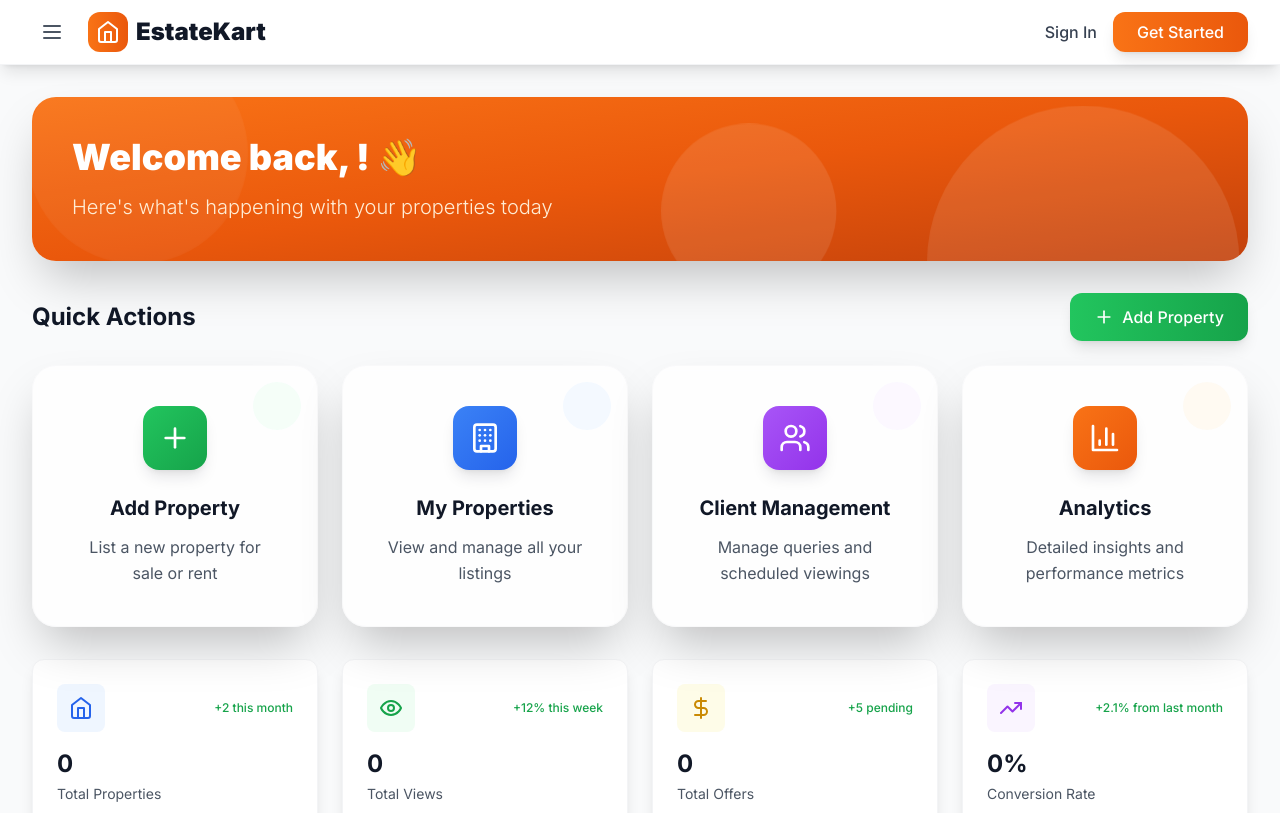
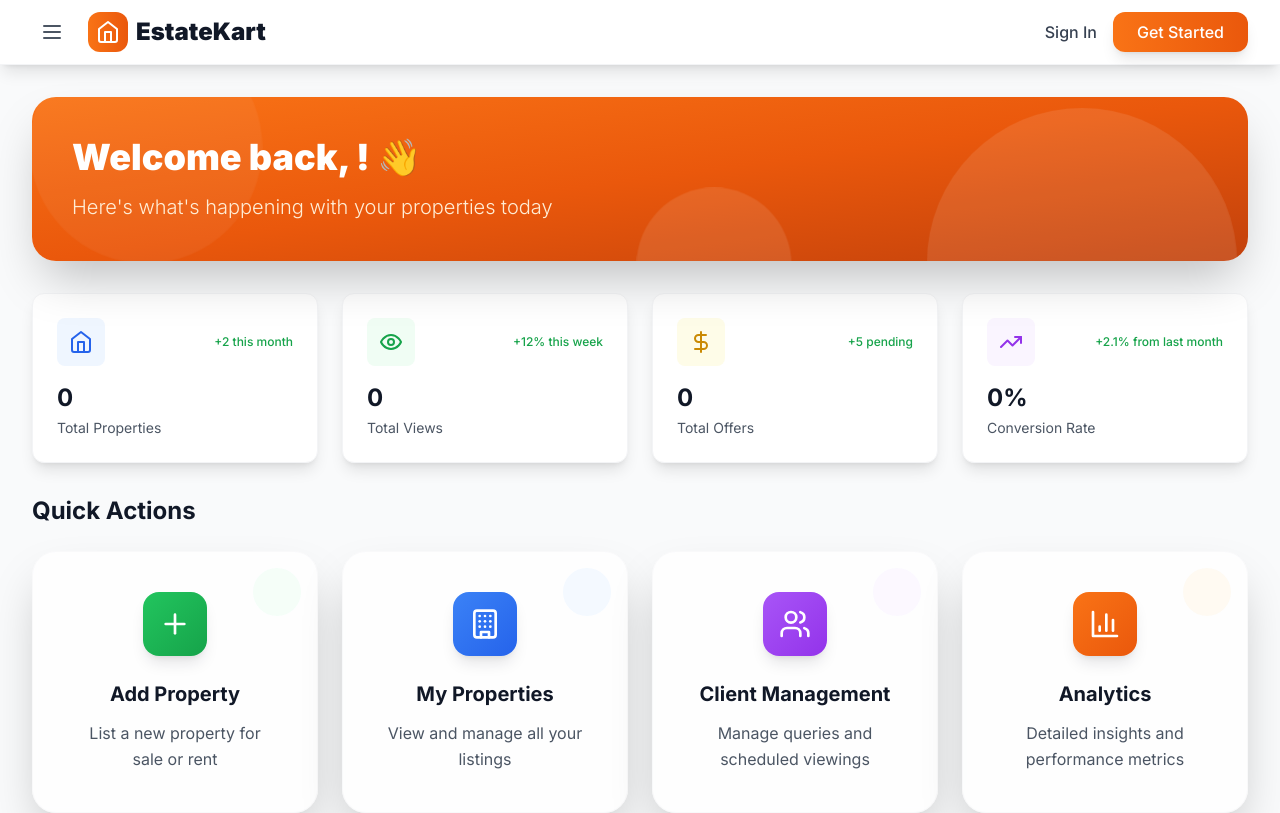
Before and after one commit to AbhishekRai795/Project-EstateKart, a React (Vite) app: page /lister/dashboard in a window 1280 px wide. Shown: the top 813 px of the page. Built offline with nearby package versions, Linux system fonts and the light colour scheme.

Commit message:
Lister Dashboard Update

```diff
--- a/src/index.css
+++ b/src/index.css
@@ -2,33 +2,6 @@
 @tailwind components;
 @tailwind utilities;
 
-/* Animated blobs */
-@keyframes blob {
-  0% {
-    transform: translate(0px, 0px) scale(1);
-  }
-  33% {
-    transform: translate(30px, -50px) scale(1.1);
-  }
-  66% {
-    transform: translate(-20px, 20px) scale(0.9);
-  }
-  100% {
-    transform: translate(0px, 0px) scale(1);
-  }
-}
-
-.animate-blob {
-  animation: blob 7s infinite;
-}
-
-.animation-delay-2000 {
-  animation-delay: 2s;
-}
-
-.animation-delay-4000 {
-  animation-delay: 4s;
-}
 
 
 /* Add to src/index.css for sharp professional patterns */
--- a/src/pages/lister/Dashboard.tsx
+++ b/src/pages/lister/Dashboard.tsx
@@ -81,106 +81,6 @@ export const ListerDashboard: React.FC = () => {
       </motion.div>
 
       {/* Quick Actions - Enhanced with floating add button */}
-      <motion.div variants={itemVariants} className="mb-8">
-        <div className="flex items-center justify-between mb-6">
-          <h2 className="text-2xl font-bold text-gray-900">Quick Actions</h2>
-          <div className="hidden md:block">
-            <Link
-              to="/add-property"
-              className="group bg-gradient-to-r from-green-500 to-green-600 hover:from-green-600 hover:to-green-700 text-white px-6 py-3 rounded-xl font-medium transition-all duration-300 flex items-center space-x-2 shadow-lg hover:shadow-xl transform hover:scale-105"
-            >
-              <Plus className="w-5 h-5" />
-              <span>Add Property</span>
-            </Link>
-          </div>
-        </div>
-
-        <div className="grid grid-cols-1 md:grid-cols-2 lg:grid-cols-4 gap-6">
-          {/* Add Property */}
-          <Link
-            to="/add-property"
-            className="group bg-white/80 backdrop-blur-sm p-10 rounded-3xl shadow-2xl text-center hover:shadow-primary-500/20 transition-all duration-500 hover:scale-105 hover:-translate-y-2 transform border border-gray-100/50 relative overflow-hidden cursor-pointer"
-          >
-            <div className="absolute inset-0 bg-gradient-to-br from-green-500/5 to-green-600/10 opacity-0 group-hover:opacity-100 transition-opacity duration-500"></div>
-            <div className="absolute top-4 right-4 w-12 h-12 bg-green-100 rounded-full opacity-30 group-hover:scale-150 transition-transform duration-500"></div>
-
-            <div className="relative z-10">
-              <div className="inline-flex items-center justify-center w-16 h-16 bg-gradient-to-br from-green-500 to-green-600 rounded-2xl text-white mb-6 group-hover:scale-110 transition-transform duration-300 shadow-lg">
-                <Plus className="w-8 h-8" />
-              </div>
-              <h3 className="text-xl font-bold text-gray-900 mb-3 group-hover:text-primary-600 transition-colors">
-                Add Property
-              </h3>
-              <p className="text-gray-600 leading-relaxed">
-                List a new property for sale or rent
-              </p>
-            </div>
-          </Link>
-
-          {/* My Properties */}
-          <Link
-            to="/lister/properties"
-            className="group bg-white/80 backdrop-blur-sm p-10 rounded-3xl shadow-2xl text-center hover:shadow-primary-500/20 transition-all duration-500 hover:scale-105 hover:-translate-y-2 transform border border-gray-100/50 relative overflow-hidden cursor-pointer"
-          >
-            <div className="absolute inset-0 bg-gradient-to-br from-blue-500/5 to-blue-600/10 opacity-0 group-hover:opacity-100 transition-opacity duration-500"></div>
-            <div className="absolute top-4 right-4 w-12 h-12 bg-blue-100 rounded-full opacity-30 group-hover:scale-150 transition-transform duration-500"></div>
-
-            <div className="relative z-10">
-              <div className="inline-flex items-center justify-center w-16 h-16 bg-gradient-to-br from-blue-500 to-blue-600 rounded-2xl text-white mb-6 group-hover:scale-110 transition-transform duration-300 shadow-lg">
-                <Building className="w-8 h-8" />
-              </div>
-              <h3 className="text-xl font-bold text-gray-900 mb-3 group-hover:text-primary-600 transition-colors">
-                My Properties
-              </h3>
-              <p className="text-gray-600 leading-relaxed">
-                View and manage all your listings
-              </p>
-            </div>
-          </Link>
-
-          {/* Client Management */}
-          <Link
-            to="/lister/clients"
-            className="group bg-white/80 backdrop-blur-sm p-10 rounded-3xl shadow-2xl text-center hover:shadow-primary-500/20 transition-all duration-500 hover:scale-105 hover:-translate-y-2 transform border border-gray-100/50 relative overflow-hidden cursor-pointer"
-          >
-            <div className="absolute inset-0 bg-gradient-to-br from-purple-500/5 to-purple-600/10 opacity-0 group-hover:opacity-100 transition-opacity duration-500"></div>
-            <div className="absolute top-4 right-4 w-12 h-12 bg-purple-100 rounded-full opacity-30 group-hover:scale-150 transition-transform duration-500"></div>
-
-            <div>
-              <div className="inline-flex items-center justify-center w-16 h-16 bg-gradient-to-br from-purple-500 to-purple-600 rounded-2xl text-white mb-6 group-hover:scale-110 transition-transform duration-300 shadow-lg">
-                <Users className="w-8 h-8" />
-              </div>
-              <h3 className="text-xl font-bold text-gray-900 mb-3 group-hover:text-primary-600 transition-colors">
-                Client Management
-              </h3>
-              <p className="text-gray-600 leading-relaxed">
-                Manage queries and scheduled viewings
-              </p>
-            </div>
-          </Link>
-
-          {/* Analytics */}
-          <Link
-            to="/lister/analytics"
-            className="group bg-white/80 backdrop-blur-sm p-10 rounded-3xl shadow-2xl text-center hover:shadow-primary-500/20 transition-all duration-500 hover:scale-105 hover:-translate-y-2 transform border border-gray-100/50 relative overflow-hidden cursor-pointer"
-          >
-            <div className="absolute inset-0 bg-gradient-to-br from-orange-500/5 to-orange-600/10 opacity-0 group-hover:opacity-100 transition-opacity duration-500"></div>
-            <div className="absolute top-4 right-4 w-12 h-12 bg-orange-100 rounded-full opacity-30 group-hover:scale-150 transition-transform duration-500"></div>
-
-            <div className="relative z-10">
-              <div className="inline-flex items-center justify-center w-16 h-16 bg-gradient-to-br from-orange-500 to-orange-600 rounded-2xl text-white mb-6 group-hover:scale-110 transition-transform duration-300 shadow-lg">
-                <BarChart3 className="w-8 h-8" />
-              </div>
-              <h3 className="text-xl font-bold text-gray-900 mb-3 group-hover:text-primary-600 transition-colors">
-                Analytics
-              </h3>
-              <p className="text-gray-600 leading-relaxed">
-                Detailed insights and performance metrics
-              </p>
-            </div>
-          </Link>
-        </div>
-      </motion.div>
 
       {/* Stats Grid */}
       <motion.div variants={itemVariants} className="grid grid-cols-1 md:grid-cols-2 lg:grid-cols-4 gap-6 mb-8">
```
